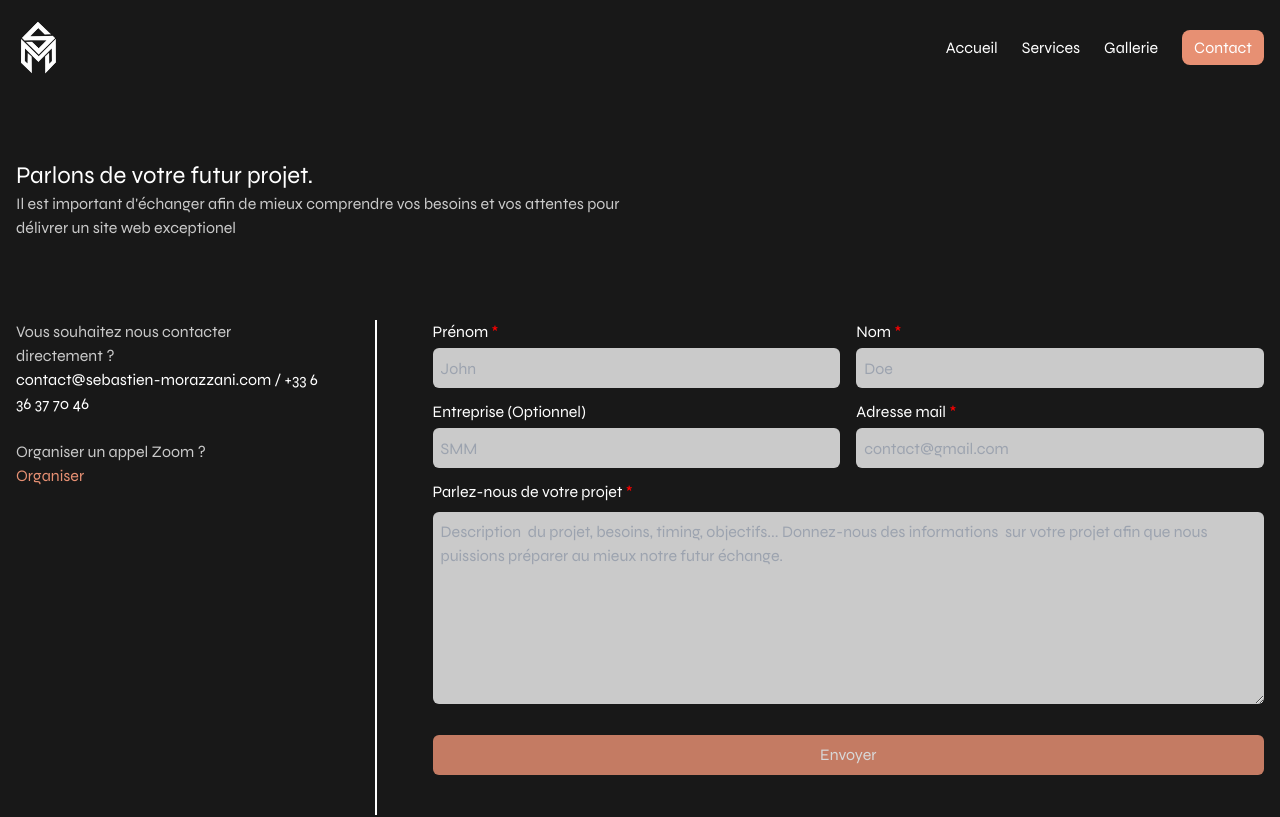
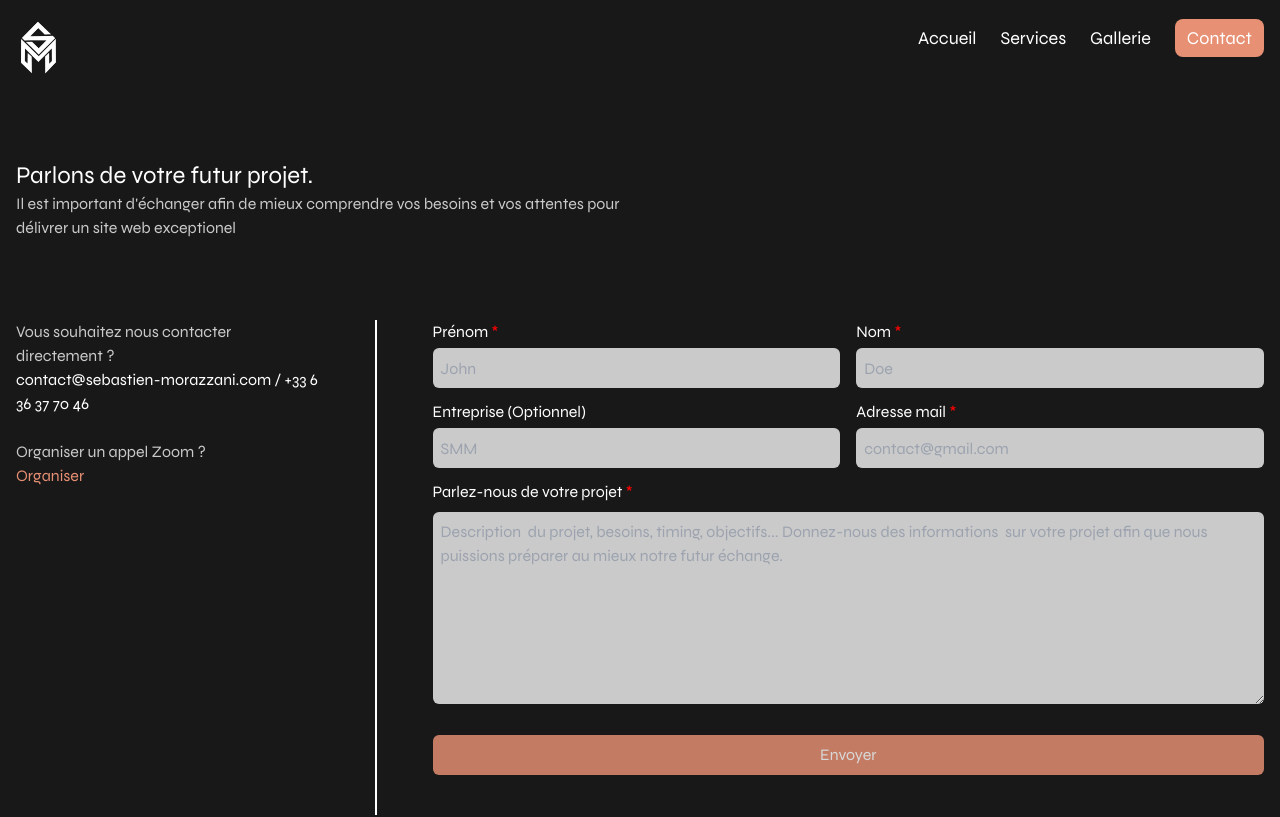
Before and after one commit to SebMZI/Sebastien-Morazzani, a Next.js app: page /contact in a window 1280 px wide. Shown: the top 817 px of the page. Built offline with nearby package versions, Linux system fonts and the light colour scheme.

Commit message:
feat: font size burger

```diff
--- a/app/components/Header.tsx
+++ b/app/components/Header.tsx
@@ -37,38 +37,41 @@ const Header = () => {
               : "phone:hidden"
           }`}
         >
-          <li>
+          <li className=" h-[48px]">
             <Link
               href="/"
-              className={`hover:border-b-2 hover:border-ascent  ${
+              className={`hover:border-b-2 hover:border-ascent text-lg  ${
                 pathname == "/" ? "text-ascent" : ""
               }`}
             >
               Accueil
             </Link>
           </li>
-          <li>
+          <li className="h-[48px]">
             <Link
               href="/#services"
-              className={`hover:border-b-2 hover:border-ascent ${
+              className={`hover:border-b-2 hover:border-ascent text-lg ${
                 pathname == "/#services" ? "text-ascent" : ""
               }`}
             >
               Services
             </Link>
           </li>
-          <li>
+          <li className="h-[48px]">
             <Link
               href="/#gallerie"
-              className={`hover:border-b-2 hover:border-ascent ${
+              className={`hover:border-b-2 hover:border-ascent text-lg ${
                 pathname == "/#gallerie" ? "text-ascent" : ""
               }`}
             >
               Gallerie
             </Link>
           </li>
-          <li>
-            <Link href="/contact" className="py-2 px-3 bg-ascent rounded-lg">
+          <li className="h-[48px]">
+            <Link
+              href="/contact"
+              className="py-2 px-3 bg-ascent rounded-lg text-lg"
+            >
               Contact
             </Link>
           </li>
--- a/app/page.tsx
+++ b/app/page.tsx
@@ -18,7 +18,7 @@ export const metadata: Metadata = {
 export default function Home() {
   return (
     <main className="w-full h-full text-white">
-      <section className="my-48 relative">
+      <section className="tablette:my-48 relative phone:my-40">
         <h1 className=" tablette:text-[70px] tablette:leading-[60px] tablette:w-3/4 phone:text-[32px] phone:leading-9">
           Élevez votre entreprise vers de nouveaux sommets en investissant dans
           sa <span className="text-ascent">visibilité</span> : Le pouvoir de la
@@ -36,7 +36,7 @@ export default function Home() {
           className="animate-bounce w-8 h-8 absolute bottom-[-125px] left-2/4"
         />
       </section>
-      <section id="services" className="mb-48">
+      <section id="services" className="tablette:mb-48 phone:mb-40">
         <div className=" mb-9">
           <h2 className="text-ascent">Services</h2>
           <p className="text-3xl">
@@ -62,7 +62,7 @@ export default function Home() {
           />
         </div>
       </section>
-      <section id="gallerie" className="mb-48">
+      <section id="gallerie" className="tablette:mb-48 phone:mb-40">
         <div className=" mb-9">
           <h2 className="text-ascent">Travaux</h2>
           <p className="text-3xl">D’autres projets avant le vôtre.</p>
```
